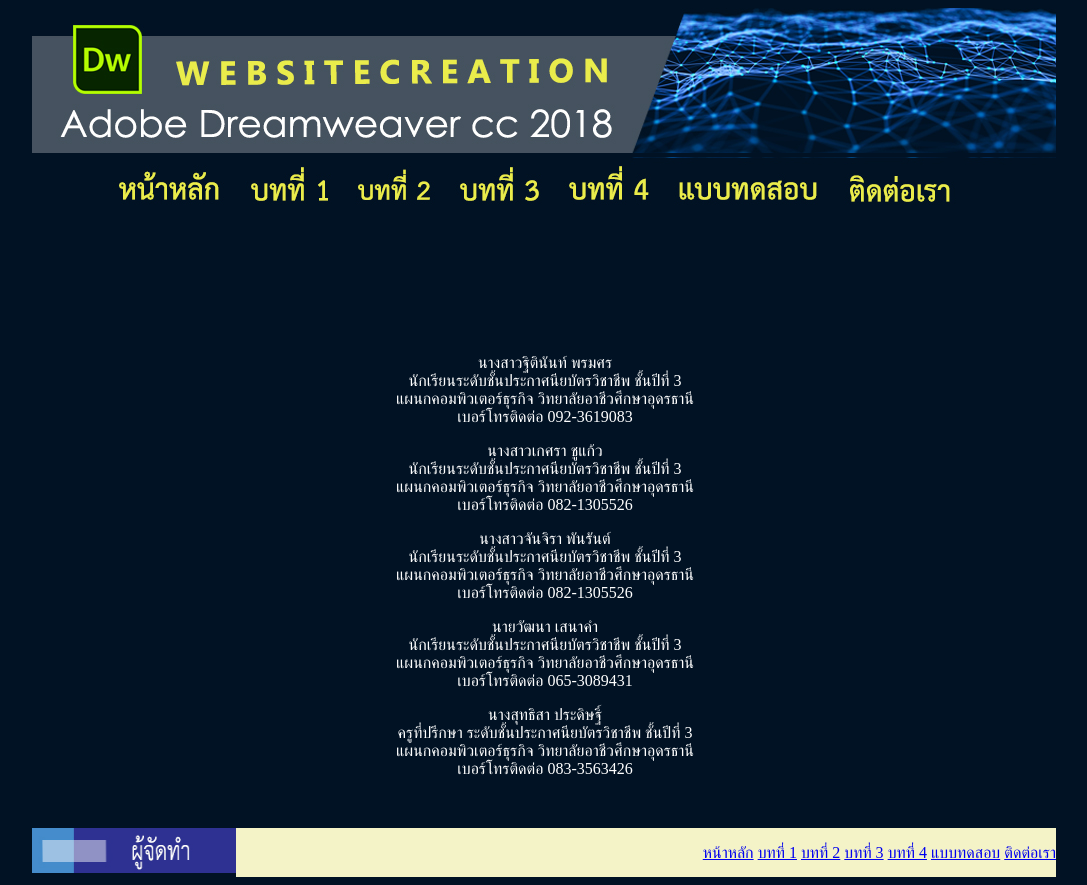
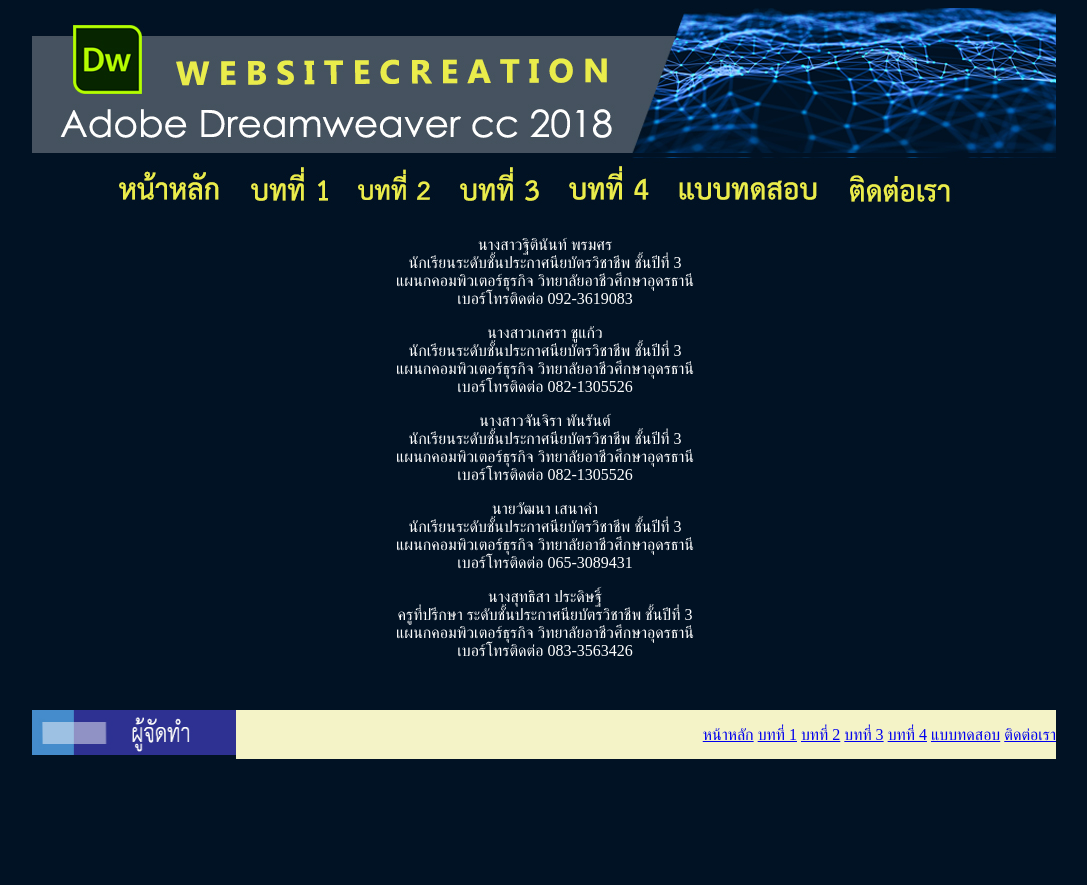
Before and after one commit to adobedream2018s/dreamsite, a plain HTML site: page contact us.html in a window 1280 px wide. Shown: the whole page, without its empty margins (96-1183 px from the left). After the commit the page ends 800 px from the top, so only its background shows below. Drawn offline with Linux system fonts and the light colour scheme.

Commit message:
Update contact us.html

```diff
--- a/contact us.html
+++ b/contact us.html
@@ -54,9 +54,6 @@ body,td,th {
                 ครูที่ปรึกษา ระดับชั้นประกาศนียบัตรวิชาชีพ ชั้นปีที่  3<br>
                 แผนกคอมพิวเตอร์ธุรกิจ  วิทยาลัยอาชีวศึกษาอุดรธานี <br>
                 เบอร์โทรติดต่อ 083-3563426</p><p style="color: #FFFFFF; text-align: center;">&nbsp;</p></td>
-              <p style="color: #FFFFFF; text-align: center;">&nbsp;</p>
-              <p style="color: #FFFFFF; text-align: center;">&nbsp;</p>
-              <p style="color: #FFFFFF; text-align: center;">&nbsp;</p></td>
             <td width="198">&nbsp;</td>
           </tr>
           <tr>
```
